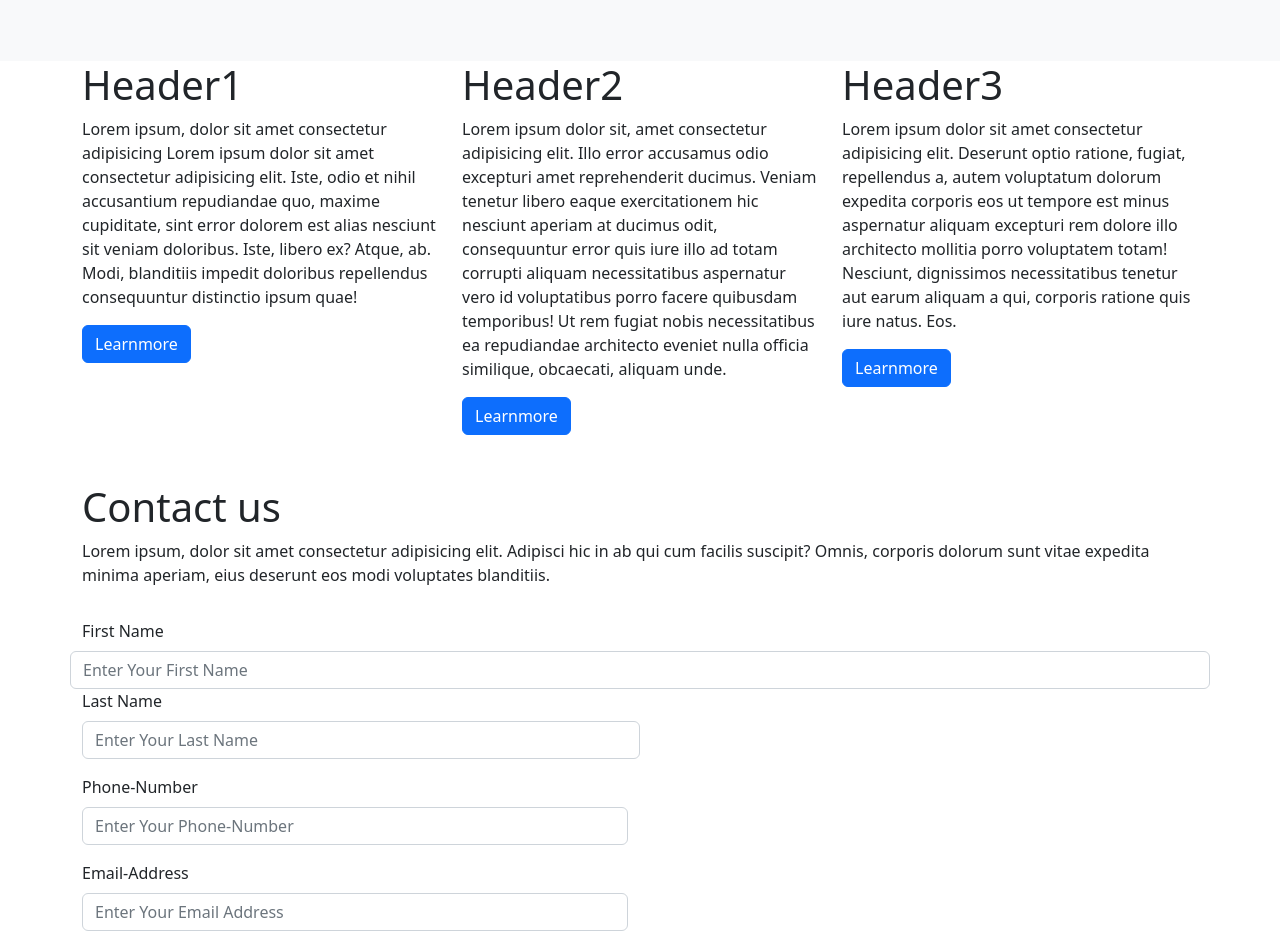
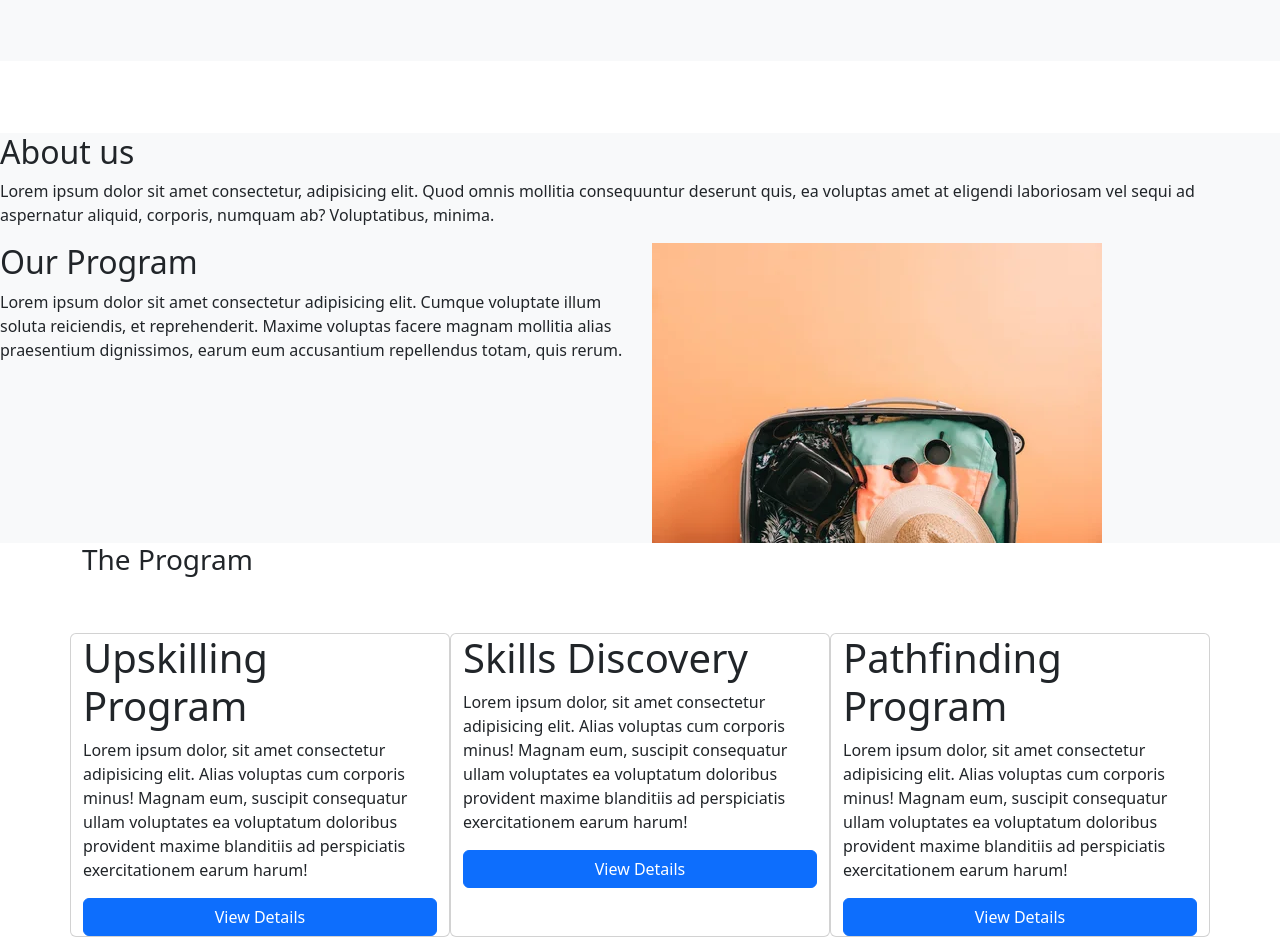
Before and after one commit to Mbuth1a/Bootstrap2, a plain HTML site: page index.html in a window 1280 px wide. Shown: the part 131-1072 px from the top of the page. Drawn offline with nearby package versions, Linux system fonts and the light colour scheme.

Commit message:
added a card layout

```diff
--- a/index.html
+++ b/index.html
@@ -10,6 +10,7 @@
 
 </head>
 <body>
+
     <!-- navigation bar -->
     <nav class="navbar navbar-expand-lg bg-light shadow fixed-top">
         <div class="container-fluid">
@@ -29,6 +30,7 @@
 
 
     <!-- end of navigation nav -->
+    <a class="toggle-btn"><i class="fa fa-bars"></i></a>
 
 
 
@@ -36,28 +38,54 @@
         <h1>Welcome, Peter Mbuthia</h1>
         <p>Lorem ipsum dolor sit Mollitia at  voluptatum dolor maiores? Lorem, ipsum dolor sit amet consectetur adipisicing elit. Provident, odio.</p>
      </main>
+     <br>
+     <br>
+     <br>
+     <div class="row-pt-5 bg-light">
+      <h2>About us</h2>
+      <p>Lorem ipsum dolor sit amet consectetur, adipisicing elit. Quod omnis mollitia consequuntur deserunt quis, ea voluptas amet at eligendi laboriosam vel sequi ad aspernatur aliquid, corporis, numquam ab? Voluptatibus, minima.</p>
+      <div class="row">
+        <div class="col-lg-6">
+          <h2>Our Program</h2>
+          <p>Lorem ipsum dolor sit amet consectetur adipisicing elit. Cumque voluptate illum soluta reiciendis, et reprehenderit. Maxime voluptas facere magnam mollitia alias praesentium dignissimos, earum eum accusantium repellendus totam, quis rerum.</p>
+
+        </div>
+        <div class="col-lg-4">
+          <img src="/images/background.jpg" alt="cd">
+
+        </div>
+      </div>
+    </div>
 
     <div class="container">
-       <div class="row">
-            <div class="col-lg-4">
-                <h1>Header1</h1>
-                <p>
-                    Lorem ipsum, dolor sit amet consectetur adipisicing Lorem ipsum dolor sit amet consectetur adipisicing elit. Iste, odio et nihil accusantium repudiandae quo, maxime cupiditate, sint error dolorem est alias nesciunt sit veniam doloribus. Iste, libero ex? Atque, ab. Modi, blanditiis impedit doloribus repellendus consequuntur distinctio ipsum quae!
-                </p>
-                <button class="btn btn-primary">Learnmore</button>
-            </div>
-            <div class="col-lg-4">
-                <h1>Header2</h1>
-                <p>Lorem ipsum dolor sit, amet consectetur adipisicing elit. Illo error accusamus odio excepturi amet reprehenderit ducimus. Veniam tenetur libero eaque exercitationem hic nesciunt aperiam at ducimus odit, consequuntur error quis iure illo ad totam corrupti aliquam necessitatibus aspernatur vero id voluptatibus porro facere quibusdam temporibus! Ut rem fugiat nobis necessitatibus ea repudiandae architecto eveniet nulla officia similique, obcaecati, aliquam unde.</p>
-                <button class="btn btn-primary">Learnmore</button>
-            </div>
+      <h3>The Program</h3>
+      <br>
+      <br>
+      <div class="row">
+        <div class="col-lg-4 card">
+          <h1>Upskilling Program</h1>
+          <p>Lorem ipsum dolor, sit amet consectetur adipisicing elit. Alias voluptas cum corporis minus! Magnam eum, suscipit consequatur ullam voluptates ea voluptatum doloribus provident maxime blanditiis ad perspiciatis exercitationem earum harum!</p>
+          <button class="btn btn-primary">View Details</button>
+        </div>
+        <div class="col-lg-4 card">
+          <h1>Skills Discovery</h1>
+          <p>Lorem ipsum dolor, sit amet consectetur adipisicing elit. Alias voluptas cum corporis minus! Magnam eum, suscipit consequatur ullam voluptates ea voluptatum doloribus provident maxime blanditiis ad perspiciatis exercitationem earum harum!</p>
+          <button class="btn btn-primary">View Details</button>
+        </div>
+        <div class="col-lg-4 card">
+          <h1>Pathfinding Program</h1>
+          <p>Lorem ipsum dolor, sit amet consectetur adipisicing elit. Alias voluptas cum corporis minus! Magnam eum, suscipit consequatur ullam voluptates ea voluptatum doloribus provident maxime blanditiis ad perspiciatis exercitationem earum harum!</p>
+          <button class="btn btn-primary">View Details</button>
+        </div>
 
-            <div class="col-lg-4">
-                <h1>Header3</h1>
-                <p>Lorem ipsum dolor sit amet consectetur adipisicing elit. Deserunt optio ratione, fugiat, repellendus a, autem voluptatum dolorum expedita corporis eos ut tempore est minus aspernatur aliquam excepturi rem dolore illo architecto mollitia porro voluptatem totam! Nesciunt, dignissimos necessitatibus tenetur aut earum aliquam a qui, corporis ratione quis iure natus. Eos.</p>
-                <button class="btn btn-primary">Learnmore</button>
-            </div>
-       </div>
+
+
+
+
+
+
+      </div>
+
        <!-- Contact us page -->
        <div class="row pt-5">
          <h1>Contact us</h1>
@@ -83,6 +111,8 @@
          </div>
          </div>
         </div>
+        <!-- end of contact us -->
+
         <div class="row">
         <div class="mb-3 col-lg-6">
          <label for="Email Address" class="form-label">Email-Address</label>
@@ -96,6 +126,10 @@
             <textarea cols="30" rows="10" class="form-control"></textarea>
           </div>
         </div>
+        <br>
+        <br>
+        <br>
+        <br>
         <button type="submit" class="btn btn-primary">Your message</button>
 
 
@@ -103,7 +137,7 @@
 
 
 
-        </div>
+
 
 
 
@@ -111,6 +145,7 @@
        <footer>
          &copy;Company 2022
        </footer>
+      </div>
      <script src="https://cdn.jsdelivr.net/npm/@popperjs/core@2.11.5/dist/umd/popper.min.js" integrity="sha384-Xe+8cL9oJa6tN/veChSP7q+mnSPaj5Bcu9mPX5F5xIGE0DVittaqT5lorf0EI7Vk" crossorigin="anonymous"></script>
     <!-- <script src="/bootstrap-5.2.0-beta1-dist/js/bootstrap.bundle.min.js"></script> -->
     <script src="/bootstrap-5.2.0-beta1-dist/js/bootstrap.min.js"></script>
```
Also changed, not shown: images/background.jpg (added), 2 other files.
